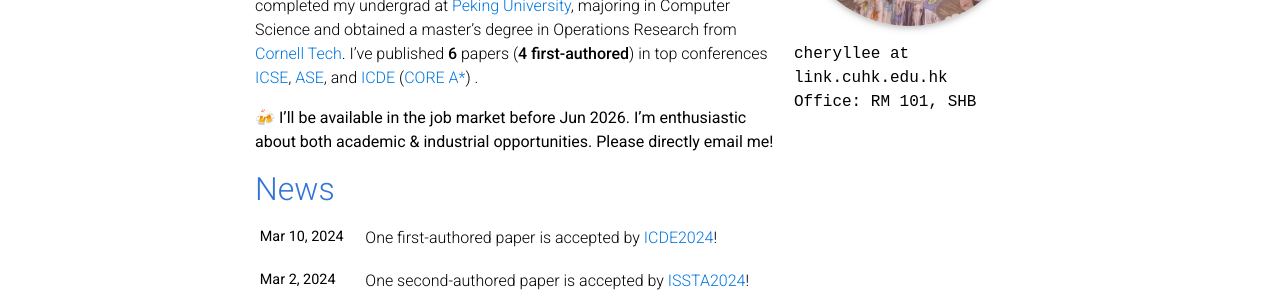
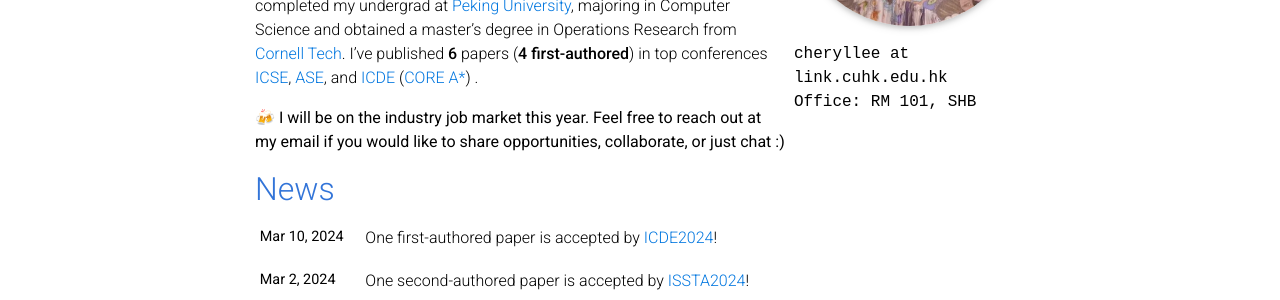
Before and after one commit to BEbillionaireUSD/BEbillionaireUSD.github.io, a Jekyll site: the page built from _pages/about.md, in a window 1280 px wide and 1152 px high. Shown: the part 375-675 px from the top of the window. Built offline with Jekyll 4.4.1, drawn with Linux system fonts in a browser that asks for light colours; comment, search, counter and statistics services are not loaded; a style sheet for code colours, icons or effects is not loaded.

Commit message:
Update about.md

```diff
--- a/_pages/about.md
+++ b/_pages/about.md
@@ -25,4 +25,4 @@
 Before coming to CUHK, I completed my undergrad at <a href="https://english.pku.edu.cn/">Peking University</a>, majoring in Computer Science and obtained a master's degree in Operations Research from <a href="https://tech.cornell.edu/">Cornell Tech</a>.
 I've published **6** papers (**4 first-authored**) in top conferences <a href="https://dl.acm.org/conference/icse">ICSE</a>, <a href="https://dl.acm.org/conference/ase">ASE</a>, and <a href="https://ieeexplore.ieee.org/xpl/conhome/1000178/all-proceedings">ICDE</a> (<a href="http://portal.core.edu.au/conf-ranks/?search=Software&by=all&source=CORE2023&sort=arank&page=1">CORE A*</a>) .
 
-🍻 <b>I'll be available in the job market before Jun 2026. I'm enthusiastic about both academic & industrial opportunities. Please directly email me!</b>
+🍻 <b>I will be on the industry job market this year. Feel free to reach out at my email if you would like to share opportunities, collaborate, or just chat :)</b>
```
